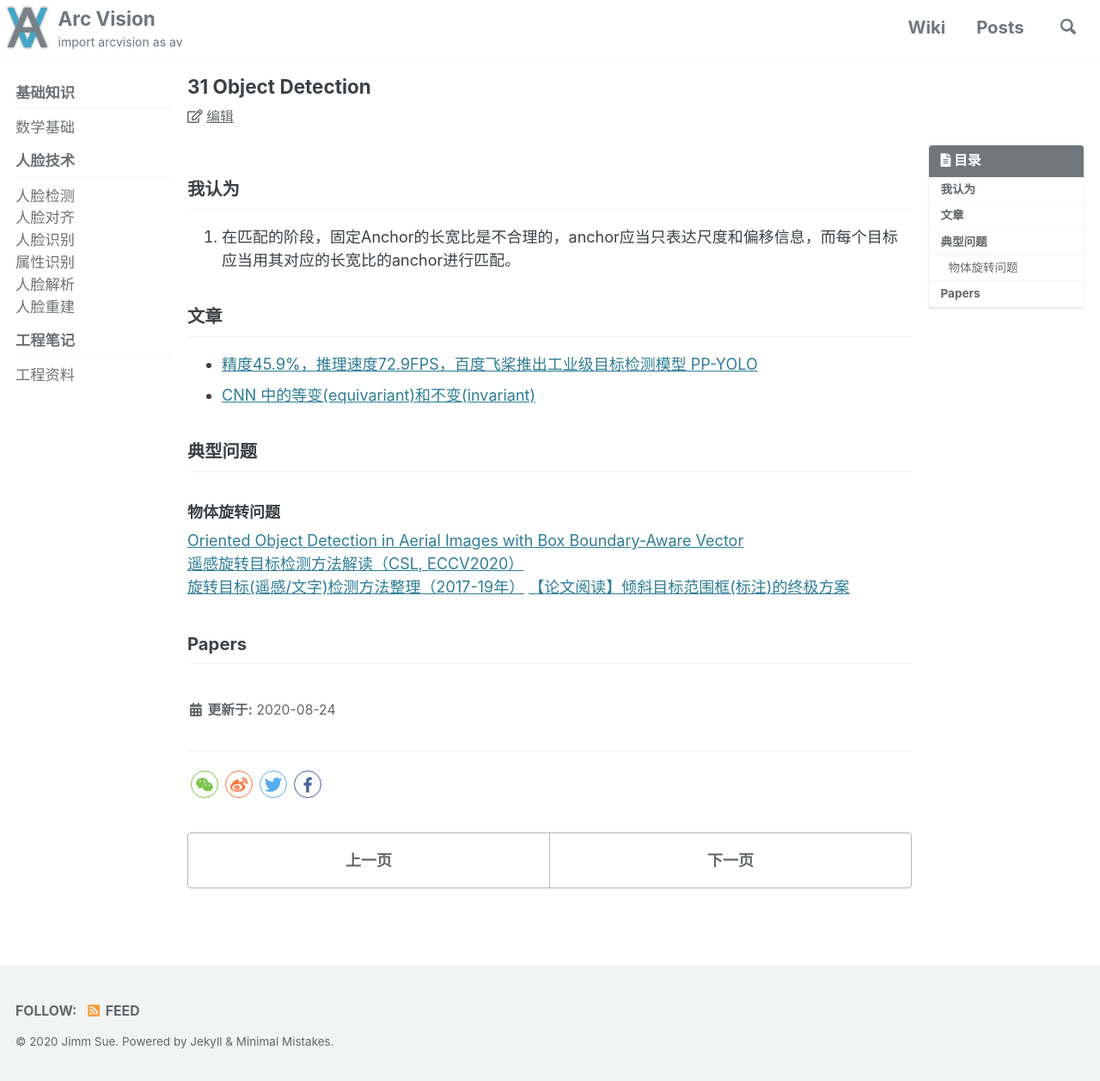
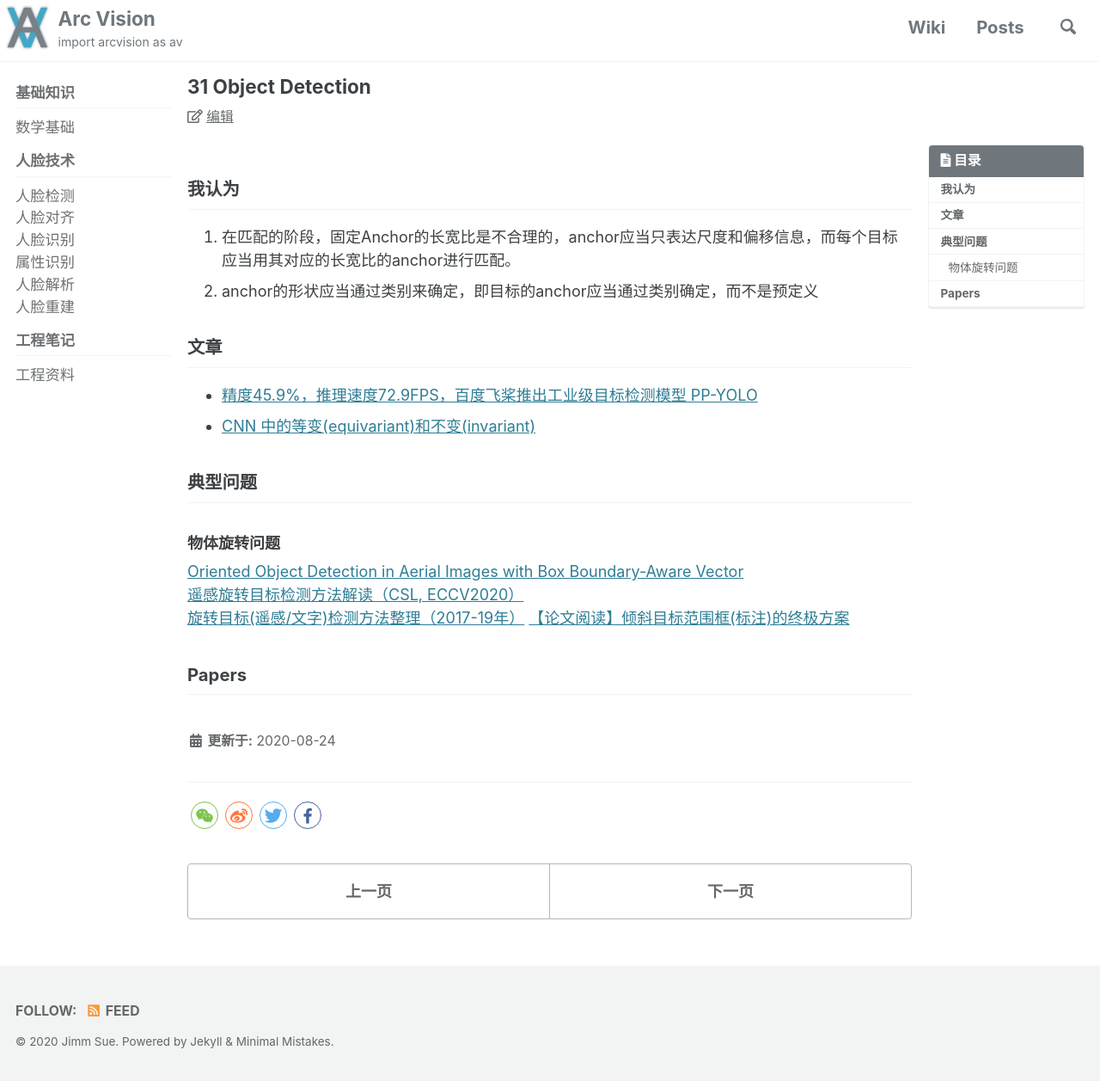
Before and after one commit to ArcVision/ArcVision.github.io, a Jekyll site: the page built from _wiki/31-object-detection.md, in a window 1280 px wide and 1257 px high. Shown: the whole window at 86% size. Built offline with Jekyll 4.4.1, drawn with Linux system fonts in a browser that asks for light colours; cached includes are drawn as plain includes; comment, search, counter and statistics services are not loaded.

Commit message:
Update 31-object-detection.md

```diff
--- a/_wiki/31-object-detection.md
+++ b/_wiki/31-object-detection.md
@@ -7,6 +7,7 @@ toc: true
 ## 我认为
 
 1. 在匹配的阶段，固定Anchor的长宽比是不合理的，anchor应当只表达尺度和偏移信息，而每个目标应当用其对应的长宽比的anchor进行匹配。
+2. anchor的形状应当通过类别来确定，即目标的anchor应当通过类别确定，而不是预定义
 
 ## 文章
 
```
